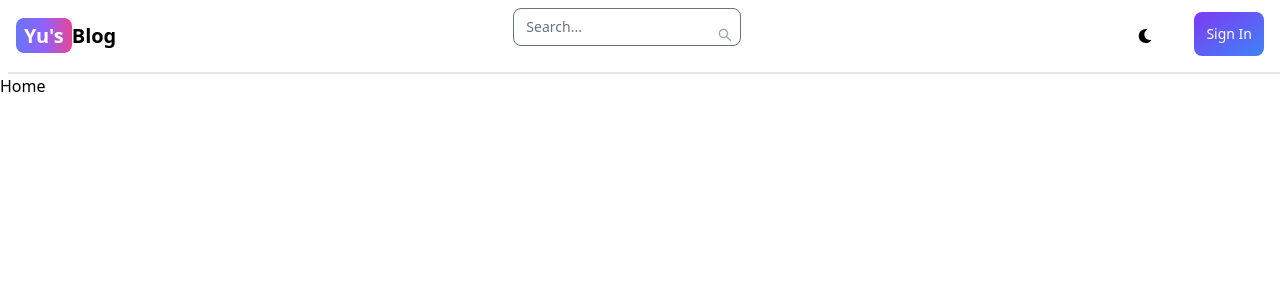
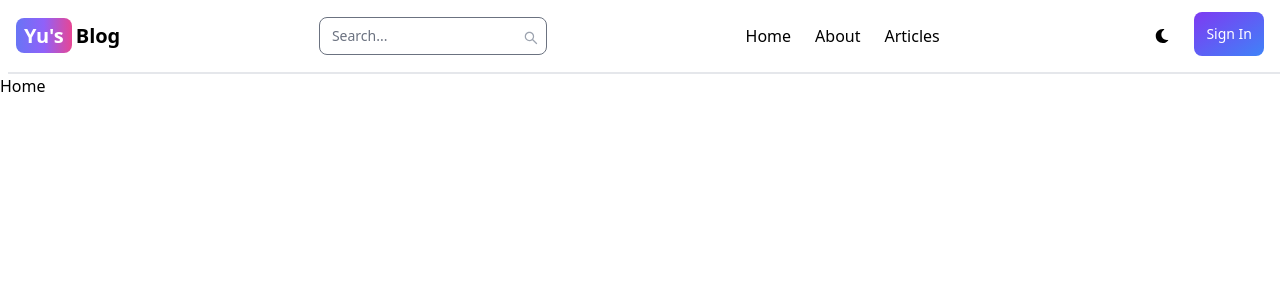
Before and after one commit to serenasunyu/mearnBlog, a React (Vite) app in the folder client/: page / in a window 1280 px wide. Shown: the top 300 px of the page. Built offline with nearby package versions, Linux system fonts and the light colour scheme.

Commit message:
create header section

```diff
--- a/client/src/components/Header.jsx
+++ b/client/src/components/Header.jsx
@@ -1,5 +1,5 @@
 import React from 'react';
-import { Button, Navbar, TextInput } from 'flowbite-react';
+import {Button, Navbar, TextInput } from 'flowbite-react';
 import { Link, useLocation } from 'react-router-dom';
 import { AiOutlineSearch } from 'react-icons/ai';
 import { FaMoon } from 'react-icons/fa';
@@ -15,7 +15,7 @@ export default function Header() {
                 to="/"
                 className="self-center whitespace-nowrap text-sm sm:text-xl font-semibold dark:text-white"
             >
-                <span className="px-2 py-1 bg-gradient-to-r from-indigo-500 via-purple-500 to-pink-500 rounded-lg text-white">
+                <span className="px-2 py-1 mr-1 bg-gradient-to-r from-indigo-500 via-purple-500 to-pink-500 rounded-lg text-white">
                 Yu's
                 </span>
                 Blog
@@ -37,7 +37,7 @@ export default function Header() {
 
             <div className='flex gap-2 md:order-2 mt-1'>
                 <Button
-                    className='w-12 h-10 hidden sm:inline mt-1' pill
+                    className='w-12 h-10 hidden sm:flex items-center justify-center mt-1' pill
                 >
                     <FaMoon className='text-black' />
                 </Button>
@@ -48,23 +48,24 @@ export default function Header() {
                         Sign In
                     </Button>
                 </Link>
-                <Navbar.Toggle className='lg:hidden'/>
+                <Navbar.Toggle aria-label="Toggle navigation" className='lg:hidden'/>
 
             </div>
 
-            <Navbar.Collapse>
-                <Navbar.Link active={path == "/"} as={"div"}>
-                    <Link to="/" className='text-black hover:text-blue-500'> Home </Link>
+            <Navbar.Collapse className='lg:flex lg:justify-evenly'>
+                <Navbar.Link active={path === "/"} as={"div"}>
+                    <Link to="/" className='text-black hover:text-blue-500 mr-6'> Home </Link>
                 </Navbar.Link>
 
-                <Navbar.Link active={path == "/about"} as={"div"}>
-                    <Link to="/about" className='text-black hover:text-blue-500'> About </Link>
+                <Navbar.Link active={path === "/about"} as={"div"}>
+                    <Link to="/about" className='text-black hover:text-blue-500 mr-6'> About </Link>
                 </Navbar.Link>
 
-                <Navbar.Link active={path == "/articles"} as={"div"}>
+                <Navbar.Link active={path === "/articles"} as={"div"}>
                     <Link to="/articles" className='text-black hover:text-blue-500'> Articles </Link>
                 </Navbar.Link>
             </Navbar.Collapse>
+
 
         </Navbar>
 
--- a/client/tailwind.config.js
+++ b/client/tailwind.config.js
@@ -3,7 +3,7 @@ export default {
   content: [
     "./index.html",
     "./src/**/*.{js,ts,jsx,tsx}",
-    "node_modules/flowbite-react/lib/esm/**/*.js",
+    "node_modules/flowbite-react/**/*.{js,ts,jsx,tsx}",
   ],
   theme: {
     extend: {},
```
